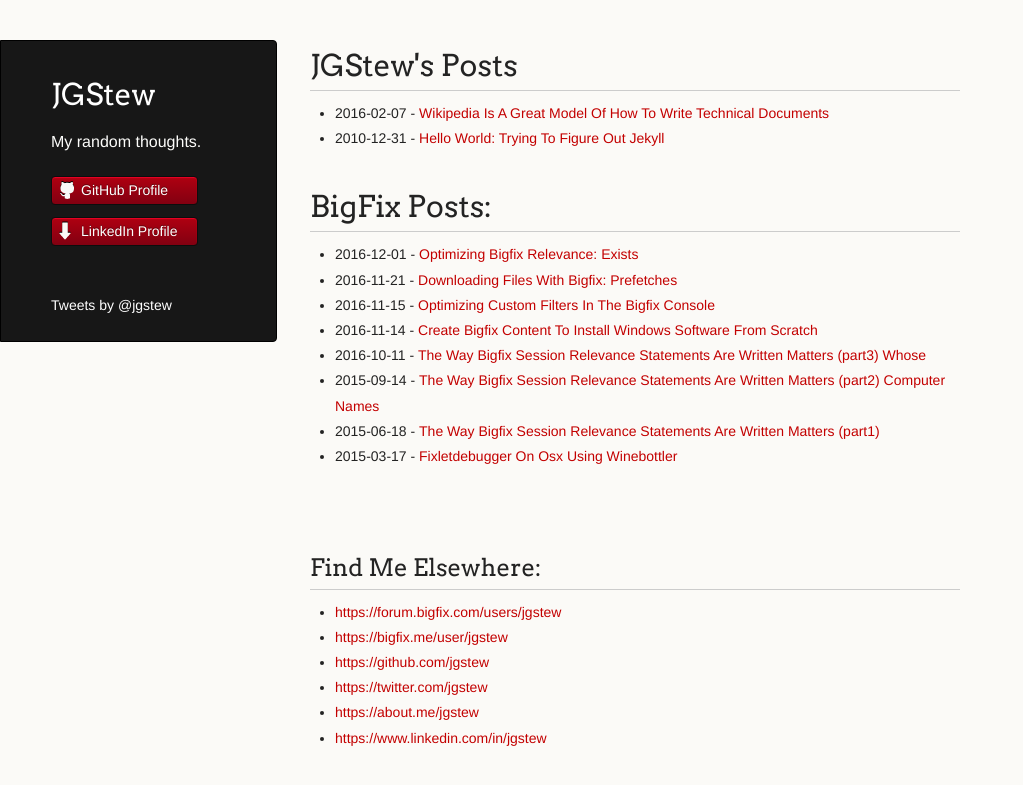
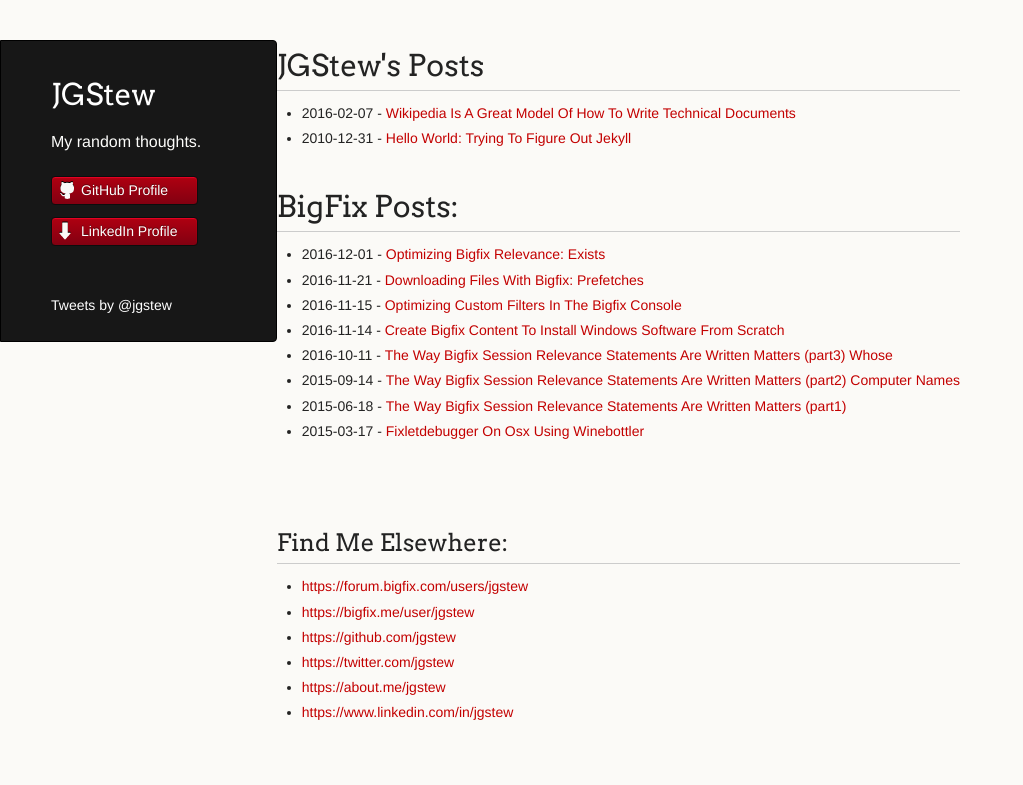
Before and after one commit to jgstew/jgstew.github.io, a Jekyll site: the page built from index.html, in a window 1280 px wide. Shown: the top 785 px of the page, without its empty margins (0-1023 px from the left). Built offline with Jekyll 4.4.1, drawn with Linux system fonts in a browser that asks for light colours; comment, search, counter and statistics services are not loaded.

Commit message:
Update styles.css
trying to make width more dynamic

```diff
--- a/stylesheets/styles.css
+++ b/stylesheets/styles.css
@@ -319,7 +319,8 @@ a.buttons:hover {
 /* Section - for main page content */
 
 section {
-  width:650px;
+  max-width: 750px;
+  width:auto;
   float:right;
   padding-bottom:50px;
 }
```
